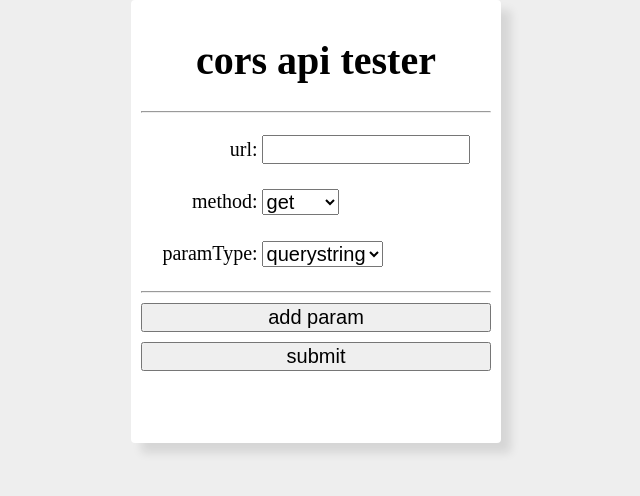
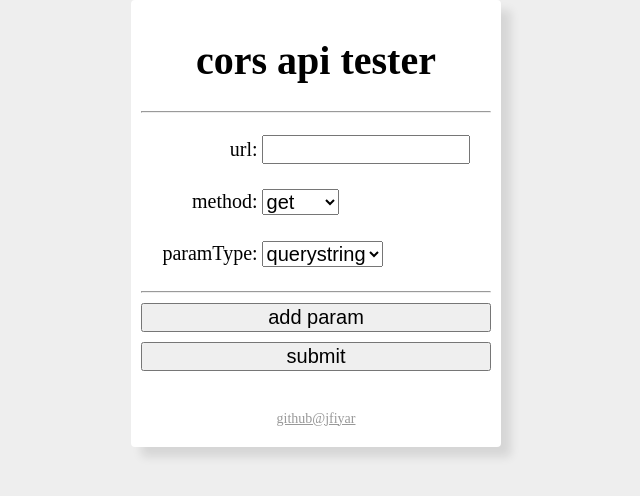
Before and after one commit to jfiyar/jfiy.github.io, a React app: page / in a window 1280 px wide. Shown: the top 496 px of the page, without its empty margins (324-964 px from the left). Built offline with nearby package versions, Linux system fonts and the light colour scheme.

Commit message:
feat add link

```diff
--- a/src/container/global.less
+++ b/src/container/global.less
@@ -5,7 +5,7 @@ html {
 body {
   margin: 10px;
   padding: 10px;
-  padding-bottom: 60px;
+  padding-bottom: 20px;
   font-size: 20px;
   max-width: 350px;
   margin: 0 auto;
@@ -32,3 +32,6 @@ select,
 input {
   font-size: 20px;
 }
+a {
+  color: inherit;
+}
--- a/src/container/index.jsx
+++ b/src/container/index.jsx
@@ -119,6 +119,11 @@ export class App extends Component {
           submit
         </button>
         <pre style={{ whiteSpace: 'pre-wrap', fontSize: 12 }}>{JSON.stringify(this.state.resp.data, null, 4)}</pre>
+        <footer style={{ textAlign: 'center', fontSize: 14, color: '#999999', marginTop: 40 }}>
+          <a target="_block" href="https://github.com/jfiyar">
+            github@jfiyar
+          </a>
+        </footer>
       </div>
     )
   }
```
